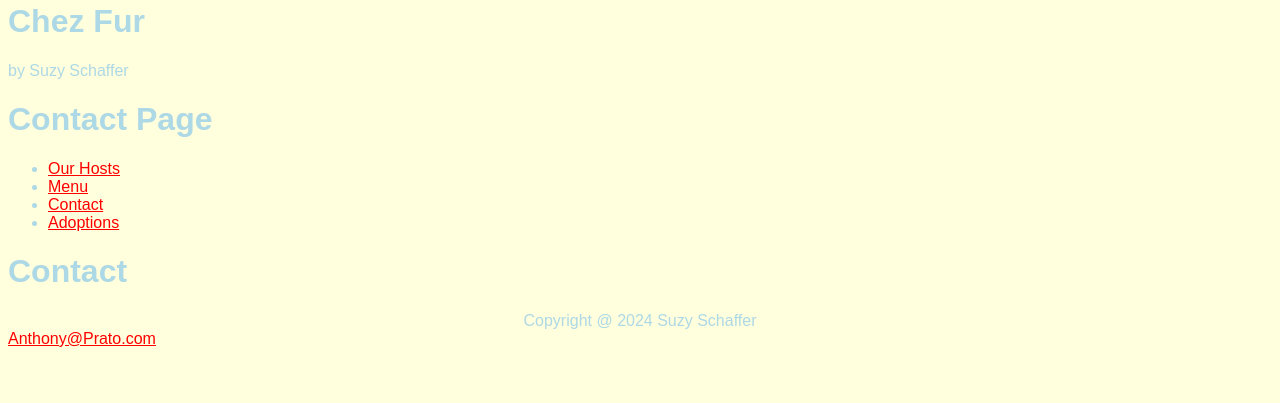
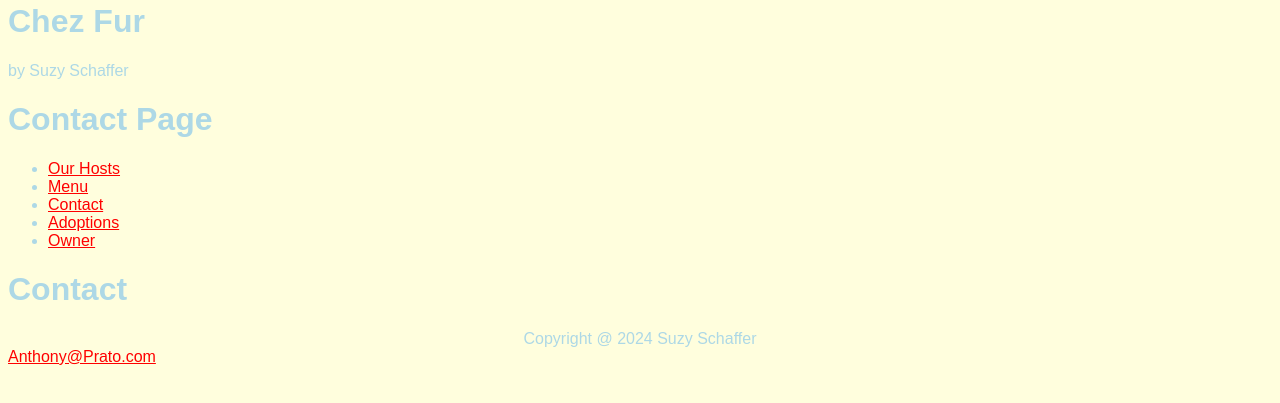
Before and after one commit to AntPrato/ChezFur-Cat-Updated, a plain HTML site: page Contact.html in a window 1280 px wide. Shown: the part 231-634 px from the top of the page. Drawn offline with Linux system fonts and the light colour scheme.

Commit message:
Contact.html

```diff
--- a/Contact.html
+++ b/Contact.html
@@ -22,6 +22,7 @@ content="width=device-width,initial-scale=1.0">
 	<li><a href="Menu.html">Menu</a></li>
 	<li><a href="Contact.html">Contact</a></li>
 	<li><a href="Adoptions.html">Adoptions</a></li>
+	<li><a href="Owner.html">Owner</a></li>
 
 </ul>
 </nav>
```
